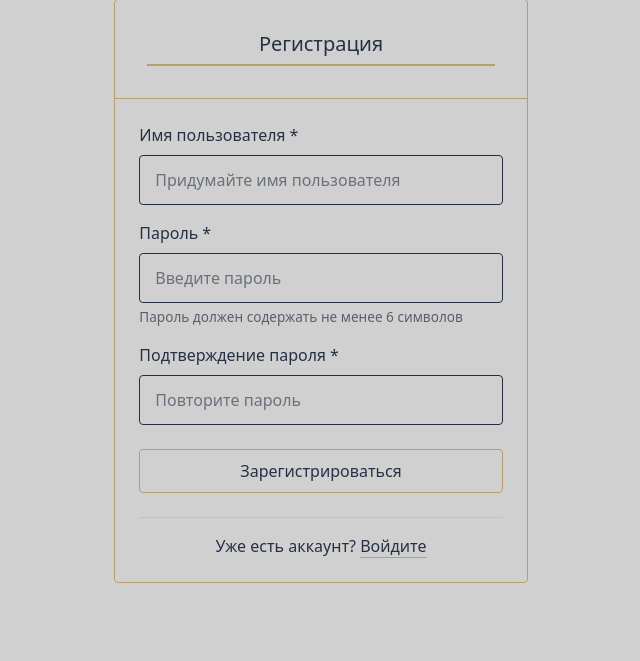
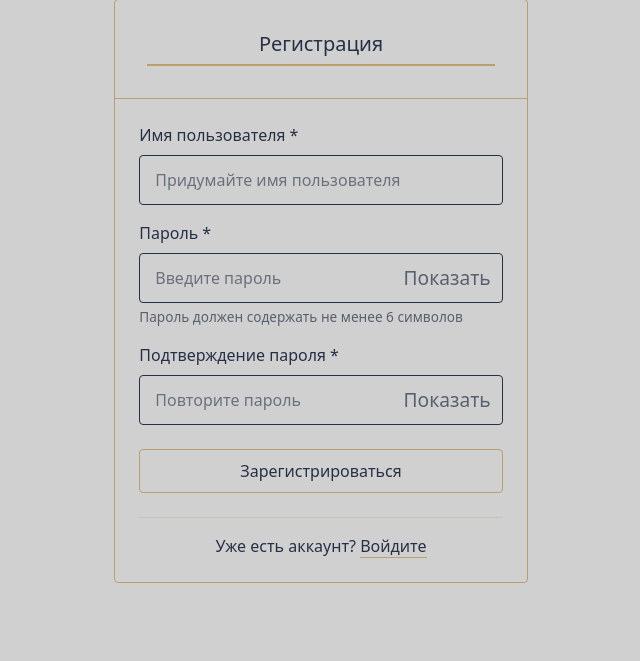
Before and after one commit to vallleriankkka/diploma, a Flask app: page /register in a window 1280 px wide. Shown: the part 165-826 px from the top of the page, without its empty margins (319-959 px from the left). Run offline with Flask 3, Linux system fonts and the light colour scheme; some libraries are stand-ins or nearby versions.

Commit message:
скрыть показать пароль

```diff
--- a/templates/auth/register.html
+++ b/templates/auth/register.html
@@ -55,6 +55,12 @@
         margin-bottom: 0.5rem;
     }
 
+    /* Контейнер для поля пароля с кнопкой */
+    .password-field {
+        position: relative;
+        width: 100%;
+    }
+
     .form-control {
         background-color: transparent;
         border: 1px solid var(--color-secondary);
@@ -76,6 +82,35 @@
 
     .form-control::placeholder {
         color: rgba(38, 48, 69, 0.6);
+    }
+
+    /* Стили для кнопки просмотра пароля */
+    .toggle-password {
+        position: absolute;
+        right: 12px;
+        top: 50%;
+        transform: translateY(-50%);
+        background: none;
+        border: none;
+        cursor: pointer;
+        padding: 0;
+        display: flex;
+        align-items: center;
+        justify-content: center;
+        color: var(--color-primary);
+        opacity: 0.7;
+        transition: opacity 0.3s ease;
+        font-size: 1.2rem;
+        line-height: 1;
+    }
+
+    .toggle-password:hover {
+        opacity: 1;
+    }
+
+    .toggle-password:focus {
+        outline: none;
+        opacity: 1;
     }
 
     .password-hint {
@@ -167,6 +202,11 @@
             padding: 14px;
             font-size: 16px;
             min-height: 48px;
+        }
+
+        .toggle-password {
+            right: 10px;
+            font-size: 1.1rem;
         }
 
         .form-label {
@@ -294,7 +334,8 @@
 
     /* Улучшения для сенсорных устройств */
     .btn-primary,
-    .form-control {
+    .form-control,
+    .toggle-password {
         touch-action: manipulation;
     }
 
@@ -373,20 +414,32 @@
 
                             <div class="form-group mb-3">
                                 <label for="password" class="form-label">Пароль *</label>
+                                <div class="password-field">
                                     <input type="password" class="form-control" id="password" name="password"
                                            placeholder="Введите пароль"
                                            required
                                            autocomplete="new-password">
+                                    <button type="button" class="toggle-password" data-target="password"
+                                            aria-label="Показать/скрыть пароль">
+                                        <span class="password-toggle-icon">Показать️</span>
+                                    </button>
+                                </div>
                                 <div class="password-hint">Пароль должен содержать не менее 6 символов</div>
                             </div>
 
                             <div class="form-group mb-4">
                                 <label for="confirm_password" class="form-label">Подтверждение пароля *</label>
+                                <div class="password-field">
                                     <input type="password" class="form-control" id="confirm_password"
                                            name="confirm_password"
                                            placeholder="Повторите пароль"
                                            required
                                            autocomplete="new-password">
+                                    <button type="button" class="toggle-password" data-target="confirm_password"
+                                            aria-label="Показать/скрыть пароль">
+                                        <span class="password-toggle-icon">Показать</span>
+                                    </button>
+                                </div>
                             </div>
 
                             <button type="submit" class="btn btn-primary w-100 py-2">Зарегистрироваться</button>
@@ -404,6 +457,30 @@
 
 <script>
     document.addEventListener('DOMContentLoaded', function() {
+        // === Функционал показа/скрытия пароля для всех полей ===
+        const toggleButtons = document.querySelectorAll('.toggle-password');
+
+        toggleButtons.forEach(button => {
+            button.addEventListener('click', function() {
+                const targetId = this.getAttribute('data-target');
+                const passwordField = document.getElementById(targetId);
+                const toggleIcon = this.querySelector('.password-toggle-icon');
+
+                if (passwordField) {
+                    // Определяем текущий тип поля
+                    const type = passwordField.getAttribute('type') === 'password' ? 'text' : 'password';
+                    passwordField.setAttribute('type', type);
+
+                    // Меняем иконку в зависимости от состояния
+                    if (type === 'text') {
+                        toggleIcon.textContent = 'Скрыть';
+                    } else {
+                        toggleIcon.textContent = 'Показать';
+                    }
+                }
+            });
+        });
+
         // Адаптивная инициализация
         function adaptRegisterForm() {
             const isMobile = window.innerWidth < 576;
```
Also changed, not shown: templates/auth/login.html (+72 -5 lines). Lines whose indentation alone changed are shown as unchanged.
